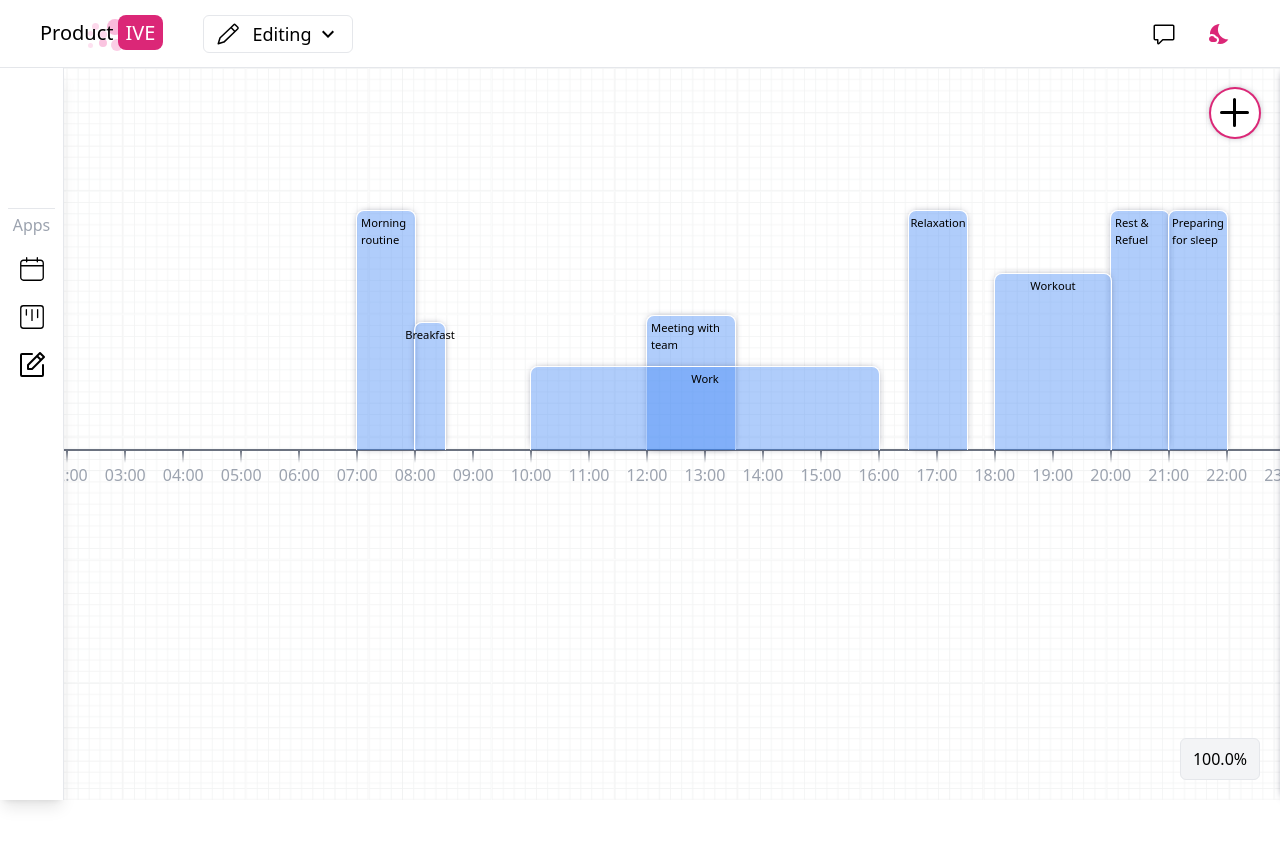
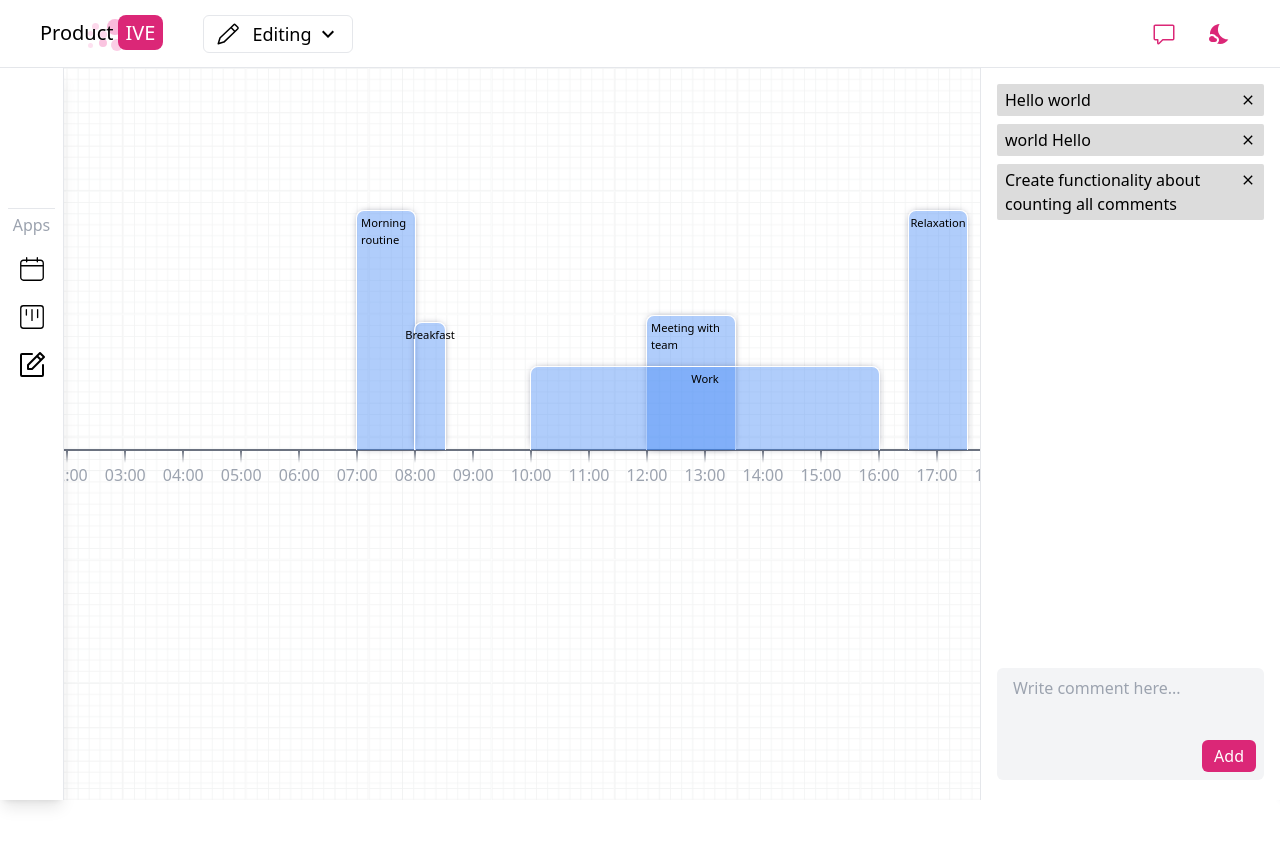
Before and after one commit to karal63/time-manager-app-project, a React (Vite) app: page /planner in a window 1280 px wide. Shown: the top 846 px of the page. Built offline with nearby package versions, Linux system fonts and the light colour scheme.

Commit message:
Tworzy boczny pasek dla komentarzy, każdy komentarz jest reprezentowany jako prostąkąt z nazwą oraz przyciskiem usuwania

```diff
--- a/src/components/CommentsList.jsx
+++ b/src/components/CommentsList.jsx
@@ -1,26 +1,28 @@
-import { comment } from "postcss";
-import { useState } from "react";
+import { IoMdClose } from "react-icons/io";
+import { useTimeRangeStore } from "../store";
 
 const CommentsList = () => {
-    const [comments, setComments] = useState([
-        {
-            id: 1,
-            text: "Hello world",
-        },
-        {
-            id: 2,
-            text: "world Hello",
-        },
-    ]);
+    const { comments, deleteComment } = useTimeRangeStore();
 
-    return (
-        <ul>
+    return comments.length > 0 ? (
+        <ul className="flex flex-col gap-2 mt-4">
             {comments.map((comment) => (
-                <li key={comment.id}>
+                <li
+                    key={comment.id}
+                    className="bg-mainDullColor px-2 py-1 flex justify-between rounded-sm"
+                >
                     <p>{comment.text}</p>
+
+                    <div className="flex items-start pt-1">
+                        <button onClick={() => deleteComment(comment.id)}>
+                            <IoMdClose />
+                        </button>
+                    </div>
                 </li>
             ))}
         </ul>
+    ) : (
+        <p className="text-center mt-3 text-gray-500">No comments yet.</p>
     );
 };
 
--- a/src/components/CommentsPanel.jsx
+++ b/src/components/CommentsPanel.jsx
@@ -1,7 +1,10 @@
 import { useRef, useState } from "react";
 import CommentsList from "./CommentsList";
+import { useTimeRangeStore } from "../store";
 
 const CommentsPanel = () => {
+    const { isCommentPanelOpen, addComment } = useTimeRangeStore();
+
     const inputRef = useRef(null);
 
     const [comment, setComment] = useState({
@@ -17,10 +20,19 @@ const CommentsPanel = () => {
 
     const handleSubmit = (e) => {
         e.preventDefault();
+        addComment(comment);
+        setComment({
+            ...comment,
+            text: "",
+        });
     };
 
     return (
-        <div className="absolute w-[300px] h-[calc(100vh-68px)] right-0 top-full bg-mainBackground border-l border-mainLineColor px-4">
+        <div
+            className={`z-20 absolute w-[300px] h-[calc(100vh-68px)] top-0 bg-mainBackground border-l border-mainLineColor px-4 ${
+                isCommentPanelOpen ? "right-0" : "-right-full"
+            }`}
+        >
             <CommentsList />
 
             <div className="w-full absolute bottom-5 right-0 px-4">
--- a/src/components/Navbar.jsx
+++ b/src/components/Navbar.jsx
@@ -12,10 +12,14 @@ import { useState } from "react";
 
 const Navbar = () => {
     const url = useLocation();
-    const { isDarkMode, setIsDarkMode, isSidebarOpen, setIsSidebarOpen } =
-        useTimeRangeStore();
-
-    const [isCommentOpen, setCommentsOpen] = useState(false);
+    const {
+        isDarkMode,
+        setIsDarkMode,
+        isSidebarOpen,
+        setIsSidebarOpen,
+        isCommentPanelOpen,
+        setIsCommentPanelOpen,
+    } = useTimeRangeStore();
 
     const toggleMode = () => {
         document.body.classList.toggle("darkMode");
@@ -64,11 +68,13 @@ const Navbar = () => {
                     {url.pathname === "/planner" && (
                         <button
                             className={`text-2xl w-10 h-10 rounded-full hover:bg-mainHoverColor flex-center mr-2 ${
-                                isCommentOpen
+                                isCommentPanelOpen
                                     ? "text-darkPink"
                                     : "text-mainColor"
                             }`}
-                            onClick={() => setCommentsOpen(!isCommentOpen)}
+                            onClick={() =>
+                                setIsCommentPanelOpen(!isCommentPanelOpen)
+                            }
                         >
                             <GoComment />
                         </button>
@@ -82,8 +88,6 @@ const Navbar = () => {
                     </button>
                 </div>
             </div>
-
-            {isCommentOpen && <CommentsPanel />}
         </section>
     );
 };
--- a/src/pages/Planner.jsx
+++ b/src/pages/Planner.jsx
@@ -7,6 +7,7 @@ import ZoomZone from "../components/ZoomZone.jsx";
 
 import darkGridImage from "../assets/darkGrid_copy2.png";
 import gridImage from "../assets/grid.png";
+import CommentsPanel from "../components/CommentsPanel.jsx";
 
 const Planner = () => {
     const {
@@ -84,6 +85,8 @@ const Planner = () => {
                 </div>
             )}
 
+            <CommentsPanel />
+
             <ZoomZone zoomLevel={zoomLevel} setZoomLevel={setZoomLevel} />
 
             {/* Zoom indicator */}
--- a/src/store.js
+++ b/src/store.js
@@ -736,4 +736,48 @@ export const useTimeRangeStore = create((set, get) => ({
 
     isSidebarOpen: false,
     setIsSidebarOpen: (value) => set(() => ({ isSidebarOpen: value })),
+
+    isCommentPanelOpen: true,
+    setIsCommentPanelOpen: (value) =>
+        set(() => ({ isCommentPanelOpen: value })),
+
+    comments: [
+        {
+            id: 1,
+            text: "Hello world",
+        },
+        {
+            id: 2,
+            text: "world Hello",
+        },
+        {
+            id: 3,
+            text: "Create functionality about counting all comments",
+        },
+    ],
+
+    addComment: (newComment) =>
+        set((state) => {
+            newComment = {
+                ...newComment,
+                id: state.getNextId(state.comments),
+            };
+
+            return {
+                comments: [...state.comments, newComment],
+            };
+        }),
+
+    deleteComment: (id) =>
+        set((state) => {
+            const newComments = state.comments.filter(
+                (comment) => comment.id !== id
+            );
+
+            console.log(newComments);
+
+            return {
+                comments: newComments,
+            };
+        }),
 }));
```
